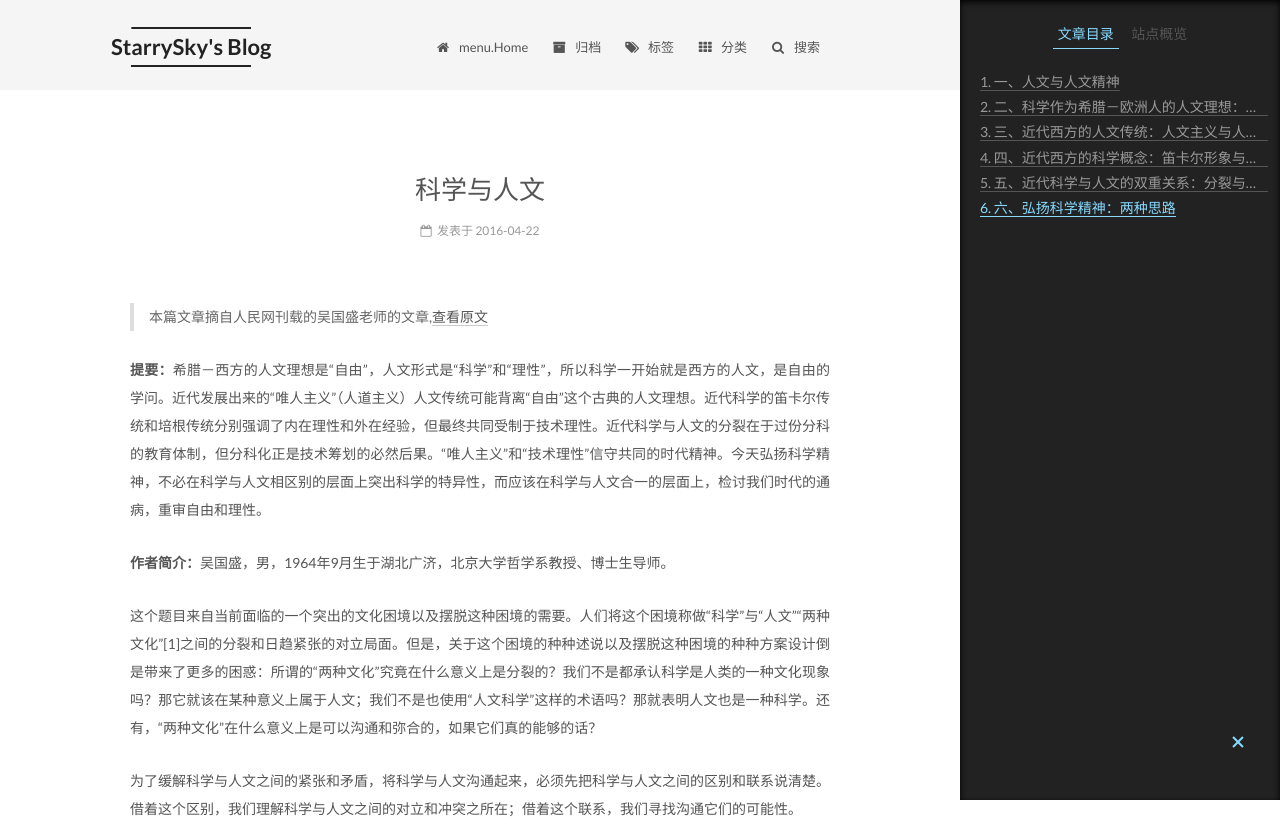
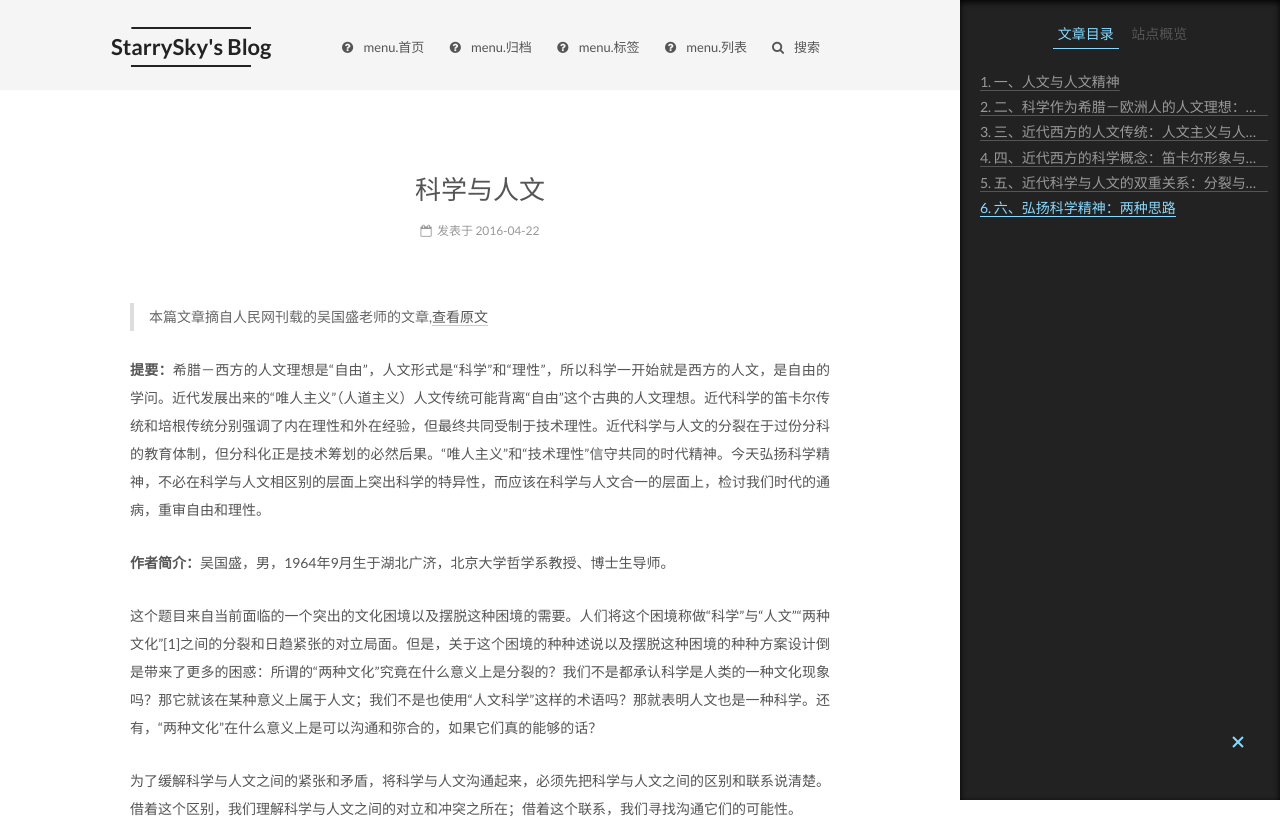
Before and after one commit to lixinyancici/lixinyancici.github.io, a plain HTML site: page 2016/04/22/sciencism-and-hunmanism/index.html in a window 1280 px wide. Shown: the top 826 px of the page. Drawn offline with Linux system fonts and the light colour scheme.

Commit message:
Site updated: 2017-04-17 10:42:39

```diff
--- a/2016/04/22/sciencism-and-hunmanism/index.html
+++ b/2016/04/22/sciencism-and-hunmanism/index.html
@@ -194,42 +194,42 @@
     <ul id="menu" class="menu">
 
 
-        <li class="menu-item menu-item-home">
+        <li class="menu-item menu-item-首页">
           <a href="/" rel="section">
 
-              <i class="menu-item-icon fa fa-fw fa-home"></i> <br />
+              <i class="menu-item-icon fa fa-fw fa-question-circle"></i> <br />
 
-            menu.Home
+            menu.首页
           </a>
         </li>
 
 
-        <li class="menu-item menu-item-archives">
+        <li class="menu-item menu-item-归档">
           <a href="/archives" rel="section">
 
-              <i class="menu-item-icon fa fa-fw fa-archive"></i> <br />
+              <i class="menu-item-icon fa fa-fw fa-question-circle"></i> <br />
 
-            归档
+            menu.归档
           </a>
         </li>
 
 
-        <li class="menu-item menu-item-tags">
+        <li class="menu-item menu-item-标签">
           <a href="/tags" rel="section">
 
-              <i class="menu-item-icon fa fa-fw fa-tags"></i> <br />
+              <i class="menu-item-icon fa fa-fw fa-question-circle"></i> <br />
 
-            标签
+            menu.标签
           </a>
         </li>
 
 
-        <li class="menu-item menu-item-categories">
+        <li class="menu-item menu-item-列表">
           <a href="/categories" rel="section">
 
-              <i class="menu-item-icon fa fa-fw fa-th"></i> <br />
+              <i class="menu-item-icon fa fa-fw fa-question-circle"></i> <br />
 
-            分类
+            menu.列表
           </a>
         </li>
 
@@ -591,7 +591,7 @@
 
 
             <div class="site-state-item site-state-posts">
-              <a href="/archives">
+              <a href="/">
                 <span class="site-state-item-count">1</span>
                 <span class="site-state-item-name">日志</span>
               </a>
--- a/css/main.css
+++ b/css/main.css
@@ -1691,7 +1691,7 @@ pre .javascript .function {
   width: 4px;
   height: 4px;
   border-radius: 50%;
-  background: #d2ffff;
+  background: #90b0ff;
 }
 .links-of-blogroll {
   font-size: 13px;
```
Also changed, not shown: about/index.html (+13 -13 lines), archives/2016/04/index.html (+13 -13 lines), archives/2016/index.html (+13 -13 lines), archives/index.html (+13 -13 lines), categories/index.html (+13 -13 lines), index.html (+13 -13 lines), tags/index.html (+13 -13 lines), tags/人文/index.html (+13 -13 lines).
